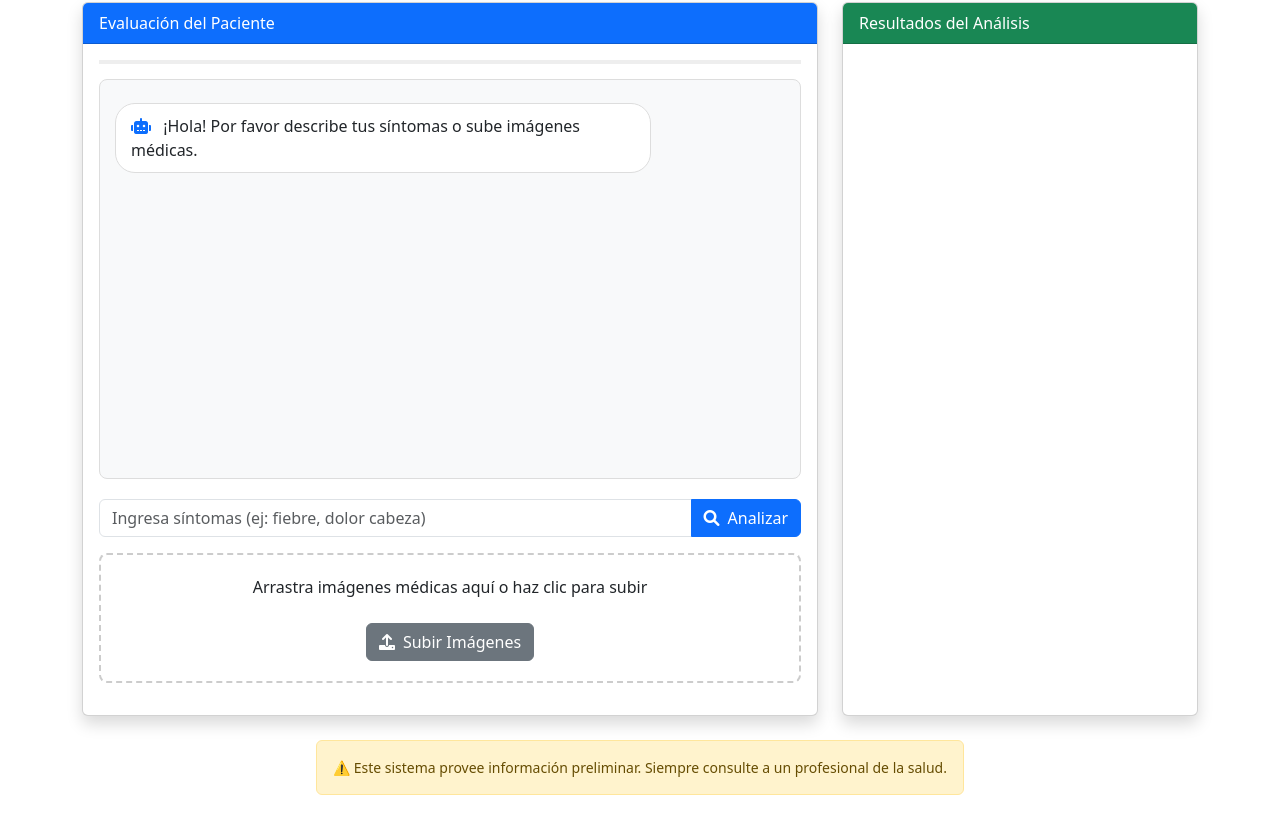
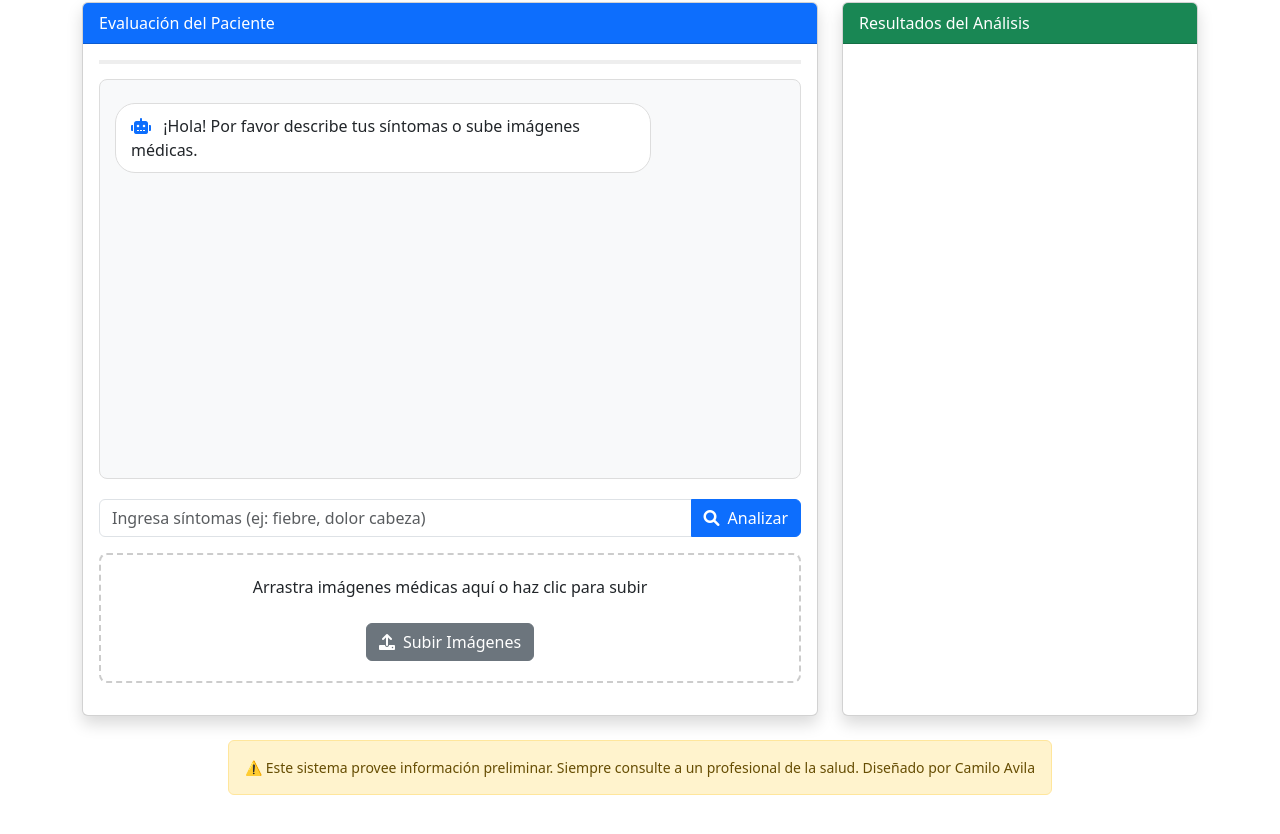
Before and after one commit to Cabiceab/MediAI-, a plain HTML site: page index.html in a window 1280 px wide. Shown: the part 94-928 px from the top of the page. Drawn offline with nearby package versions, Linux system fonts and the light colour scheme.

Commit message:
Update index.html

```diff
--- a/index.html
+++ b/index.html
@@ -139,6 +139,7 @@
         <footer class="mt-4 text-center text-muted small">
             <div class="alert alert-warning d-inline-block">
                 ⚠️ Este sistema provee información preliminar. Siempre consulte a un profesional de la salud.
+                Diseñado por Camilo Avila
             </div>
         </footer>
     </div>
```
